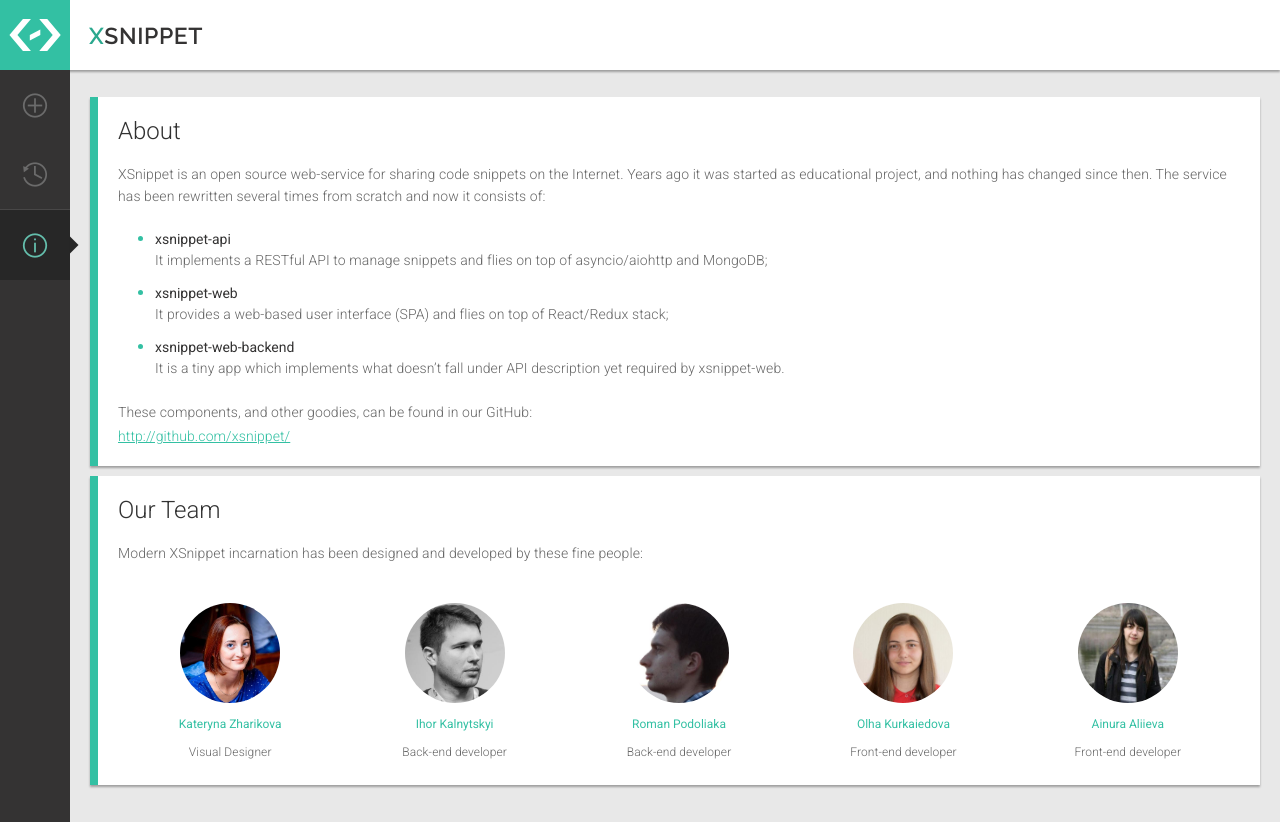
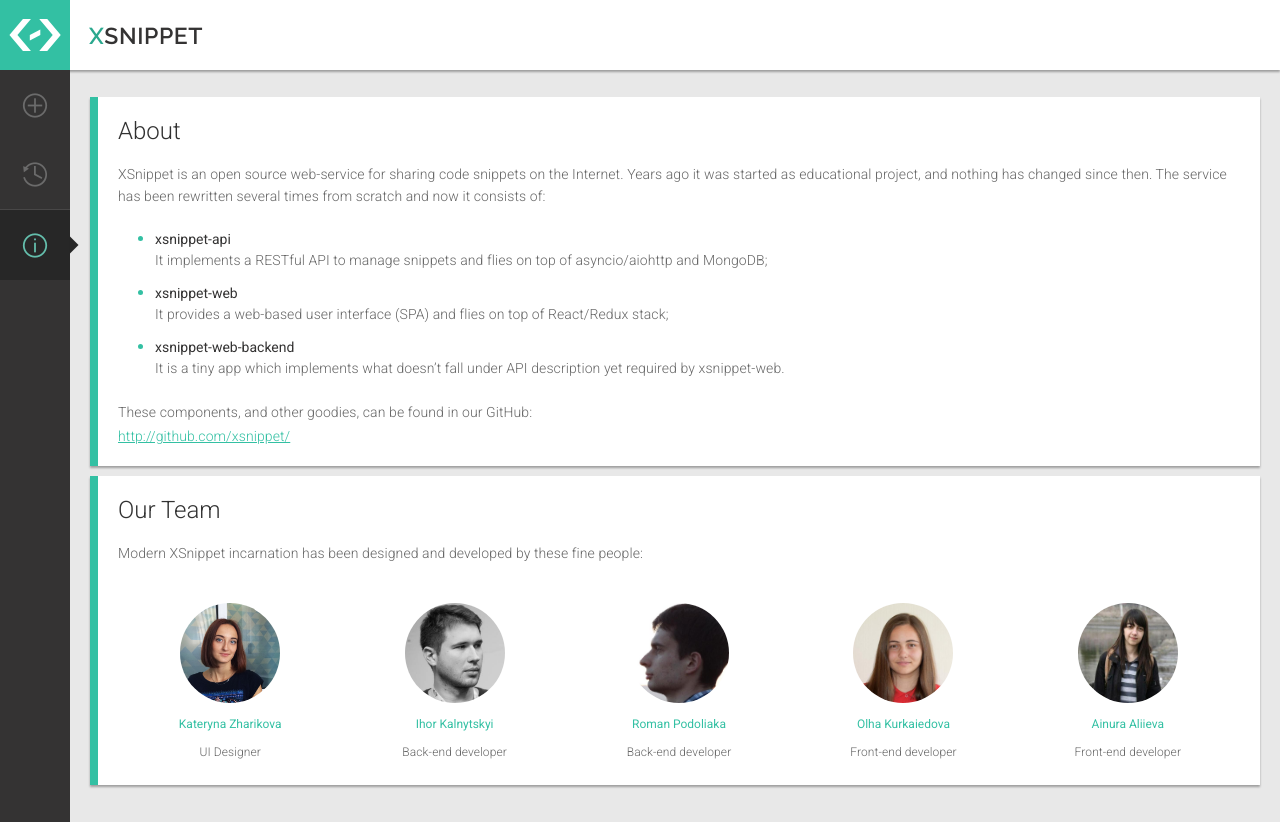
Before and after one commit to xsnippet/xsnippet-web, a React app: page /about in a window 1280 px wide. Built offline with nearby package versions, Linux system fonts and the light colour scheme; what redux-immutable would draw is missing.

Commit message:
Update designer photo and title

```diff
--- a/src/components/About.jsx
+++ b/src/components/About.jsx
@@ -58,7 +58,7 @@ const About = () => (
           <img src={KaterynaImage} alt="Kateryna Zharikova" />
           <div>
             <span className="about-us-team-member">Kateryna Zharikova</span>
-            <p className="about-us-paragraph small">Visual Designer</p>
+            <p className="about-us-paragraph small">UI Designer</p>
           </div>
         </li>
         <li className="about-us-team-item">
```
Also changed, not shown: src/assets/kateryna.jpg.
